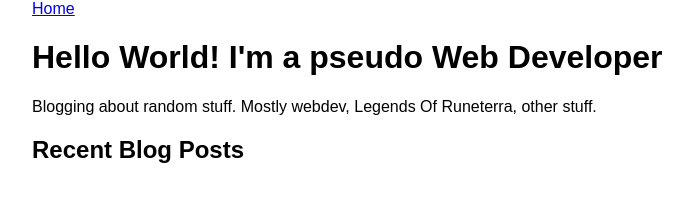
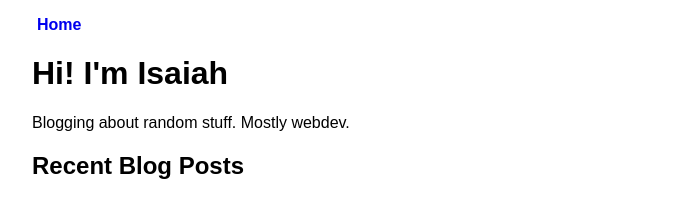
Before and after one commit to wpspec/wpspec.github.io, an Eleventy site: page src/index.md in a window 1280 px wide. Shown: the whole page, without its empty margins (288-981 px from the left). Built offline with nearby package versions, Linux system fonts and the light colour scheme; Eleventy itself is replaced by a stand-in of ours; files that its build step writes are made by us from their sources.

Commit message:
Update website, remove unneeded stuff

```diff
--- a/src/_includes/post.njk
+++ b/src/_includes/post.njk
@@ -1,5 +1,7 @@
 ---
 layout: base.njk
 ---
+
+<h1>{{ title }}</h1>
 <h2>{{ page.date | shortDate }}</h2>
 <article>{{ content | safe}}</article>
--- a/src/blog/secondpost.md
+++ b/src/blog/secondpost.md
@@ -1,11 +1,7 @@
 ---
-title: Preparing for a Legends Of Runeterra Tournament as a newish player
+title: Hello World
 layout: post.njk
 date: 2023-11-10
 ---
 
 # It's hard.
-
-Especially when you have a new account that only have a few cards.
-
-I only have on metaish deck that I can take out and it's been slightly nerfed. It can also only counter draw heavy decks.
--- a/src/css/style.css
+++ b/src/css/style.css
@@ -3,3 +3,16 @@ body {
   margin: auto;
   width: 50vw;
 }
+
+header {
+  margin-top: 2vh;
+}
+
+a {
+  text-decoration: none;
+}
+
+header > a {
+  font-weight: 550;
+  padding: 5px;
+}
--- a/src/index.md
+++ b/src/index.md
@@ -4,9 +4,9 @@ layout: base.njk
 ---
 
 
-# Hello World! I'm a pseudo Web Developer
+# Hi! I'm Isaiah
 
-Blogging about random stuff. Mostly webdev, Legends Of Runeterra, other stuff.
+Blogging about random stuff. Mostly webdev.
 
 ## Recent Blog Posts
 <ul>
```
